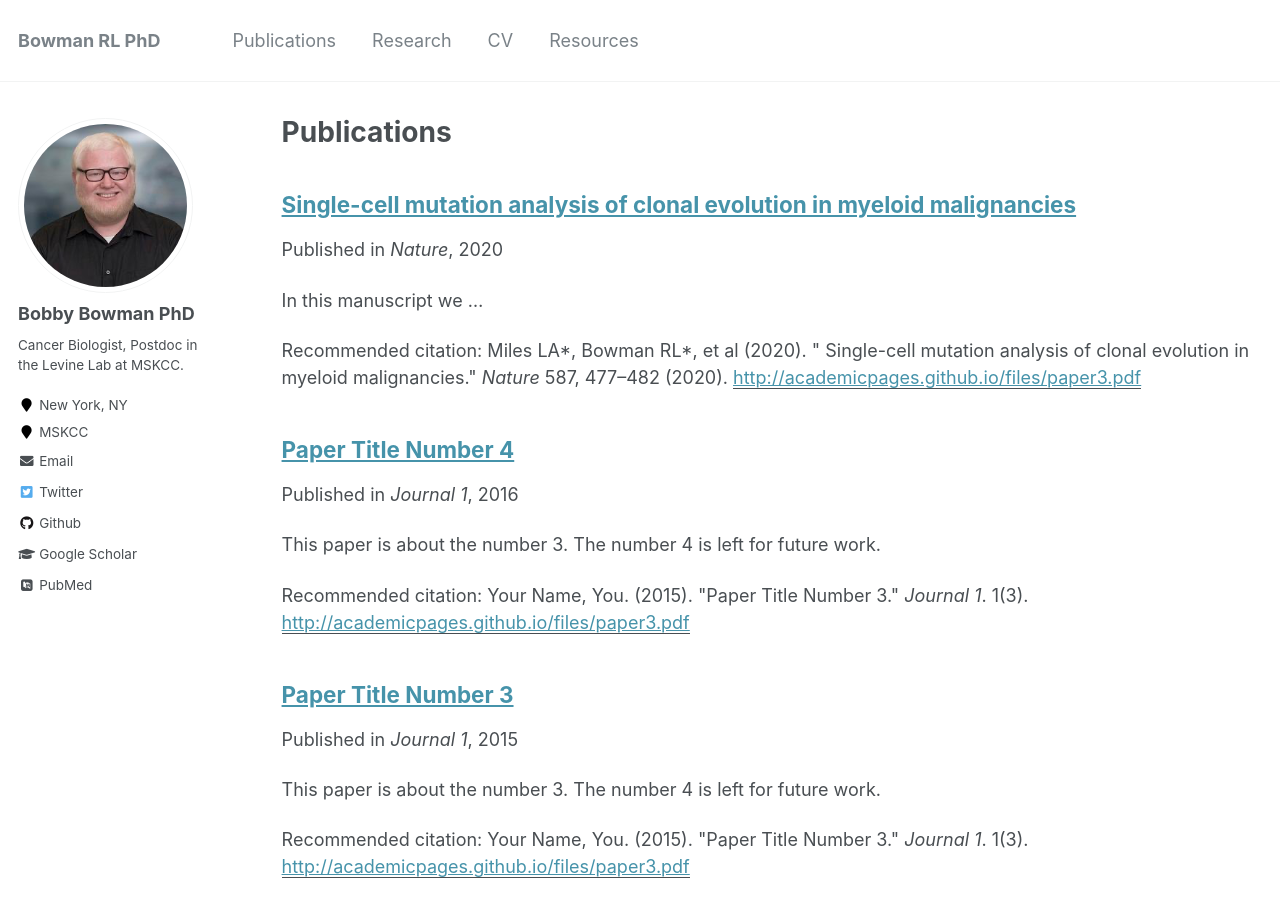
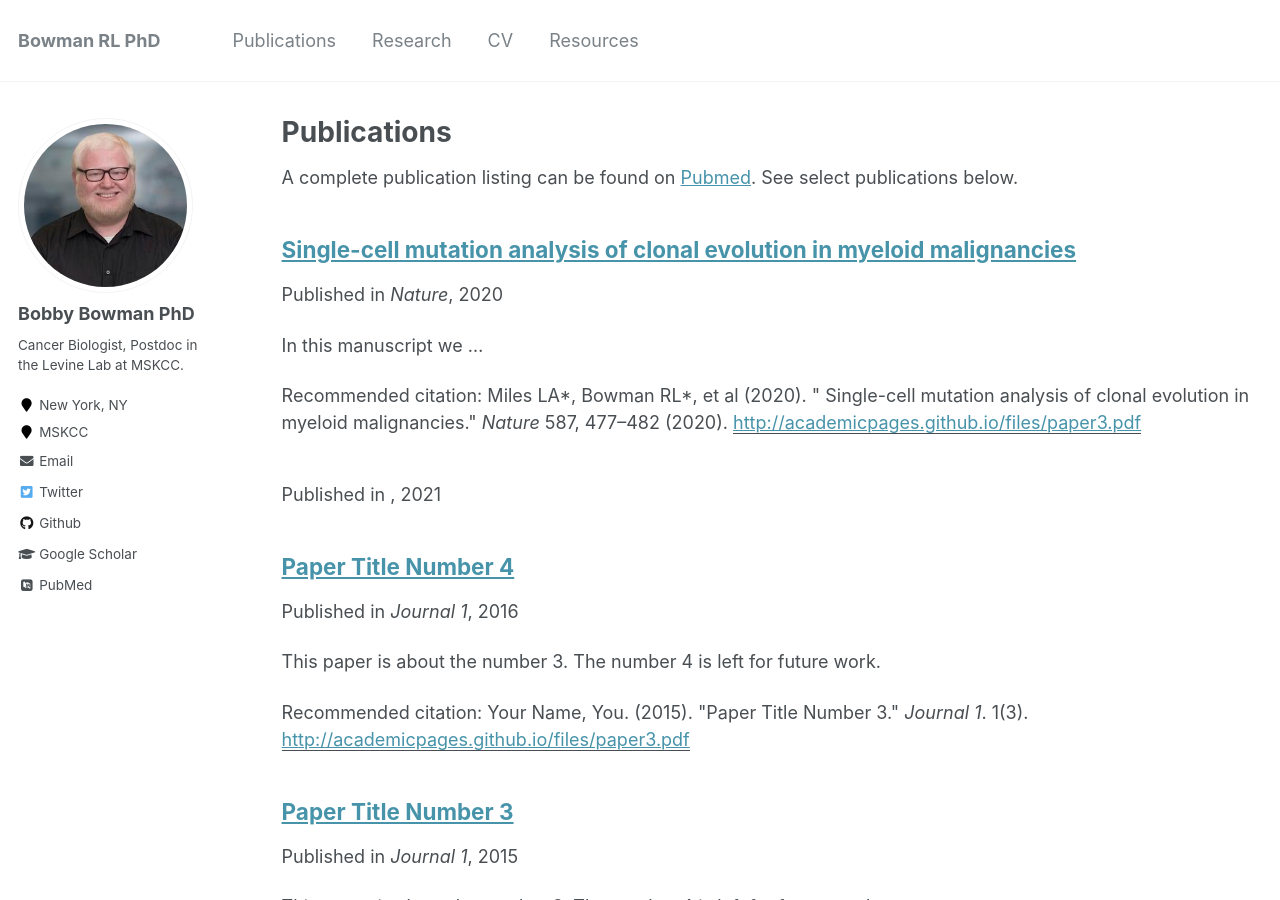
Before and after one commit to bowmanr/bowmanr.github.io, a Jekyll site: the page built from _pages/publications.md, in a window 1280 px wide and 900 px high. Built offline with Jekyll 4.4.1, drawn with Linux system fonts in a browser that asks for light colours; some web fonts are replaced.

```diff
--- a/_pages/publications.md
+++ b/_pages/publications.md
@@ -4,6 +4,8 @@ title: "Publications"
 permalink: /publications/
 author_profile: true
 ---
+
+A complete publication listing can be found on [Pubmed](https://www.ncbi.nlm.nih.gov/myncbi/robert.bowman.1/bibliography/public/).  See select publications below.
 
 {% if author.googlescholar %}
   You can also find my articles on <u><a href="{{https://scholar.google.com/citations?user=VW5XhW0AAAAJ&hl=en}}">my Google Scholar profile</a>.</u>
```
Also changed, not shown: _publications/2019-11-07-Viny-Stag2.md (added, +10 -0 lines).
